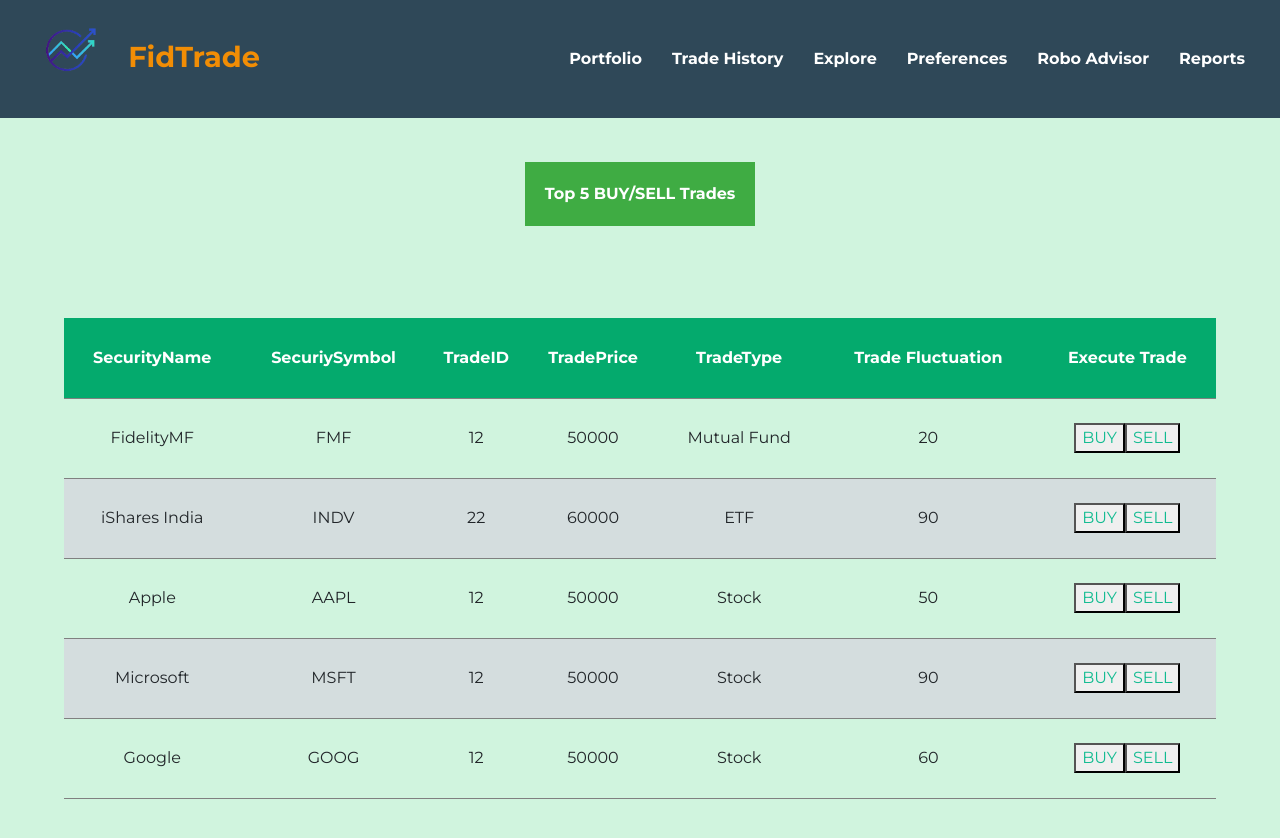
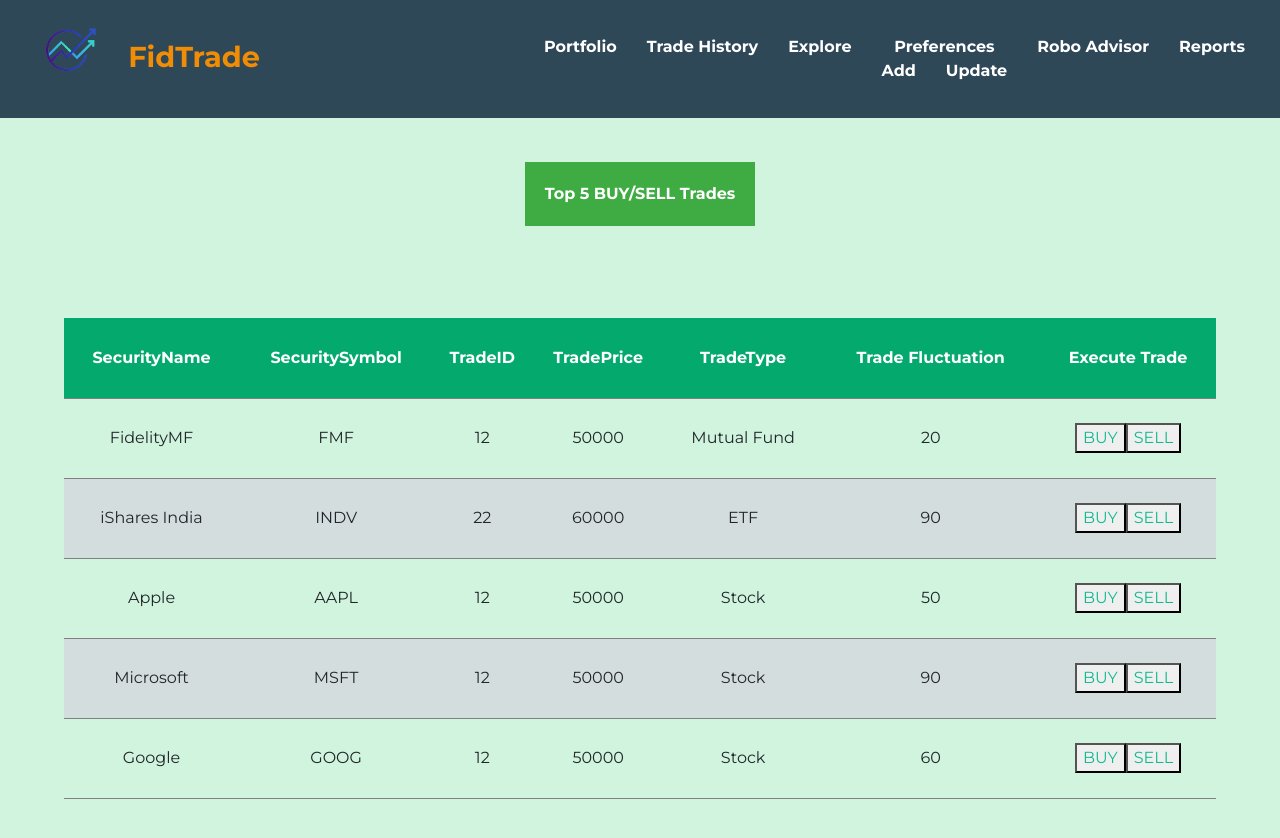
Before and after one commit to saxenabhishek/fs5group3-capstone, an Angular app: page /roboadvisor in a window 1280 px wide. Shown: the top 838 px of the page. Built offline with nearby package versions, Linux system fonts and the light colour scheme.

Commit message:
Last Minute changes

```diff
--- a/src/app/investment-prefer-update/investment-prefer-update.component.html
+++ b/src/app/investment-prefer-update/investment-prefer-update.component.html
@@ -61,6 +61,9 @@
 
                     </div>
               </div>
+              <div>
+                <button class="btn btn-lg ms-2" type="submit" [disabled]="updateForm.invalid">Submit</button>
+              </div>
               </form>
             </div>
             </div>
--- a/src/app/investment-prefer/investment-prefer.component.html
+++ b/src/app/investment-prefer/investment-prefer.component.html
@@ -63,10 +63,13 @@
                     </div>
                     <div class="col-md-6 mb-4">
                       <div class="form-outline">
-                        <label class="form-label"><input type="checkbox"  formControlName="cb" class="form-control form-control-md"  >Accept the Robo-Advisor terms and conditions</label>
+                        <label class="form-label"><input type="checkbox"  formControlName="cb"   >Accept the Robo-Advisor terms and conditions</label>
 
                       </div>
                     </div>
+              </div>
+              <div>
+                <button class="btn btn-lg ms-2" type="submit" [disabled]="investmentForm.invalid">Submit</button>
               </div>
               </form>
             </div>
--- a/src/app/navbar/navbar.component.html
+++ b/src/app/navbar/navbar.component.html
@@ -14,7 +14,15 @@
       <li *ngIf="!login"><a routerLink="/portfolio">Portfolio</a></li>
       <li *ngIf="!login"><a routerLink="/trade-history">Trade History</a></li>
       <li *ngIf="!login"><a routerLink="/explore">Explore</a></li>
-      <li *ngIf="!login"><a routerLink="/preferences">Preferences</a></li>
+      <li *ngIf="!login">
+        <div>
+          <b>Preferences</b>
+        </div>
+        <div>
+          <a routerLink="/preferences/add">Add</a>
+          <a routerLink="/preferences/update">Update</a>
+        </div>
+      </li>
       <li *ngIf="!login"><a routerLink="/roboadvisor">Robo Advisor</a></li>
       <li *ngIf="!login"><a routerLink="/report">Reports</a></li>
     </ul>
--- a/src/app/roboadvisor-page/roboadvisor-page.component.html
+++ b/src/app/roboadvisor-page/roboadvisor-page.component.html
@@ -9,7 +9,7 @@
         <tr>
 
             <th>SecurityName</th>
-            <th>SecuriySymbol</th>
+            <th>SecuritySymbol</th>
             <th>TradeID</th>
             <th>TradePrice</th>
             <th>TradeType</th>
```
Also changed, not shown: src/app/app-routing.module.ts (+10 -0 lines).
